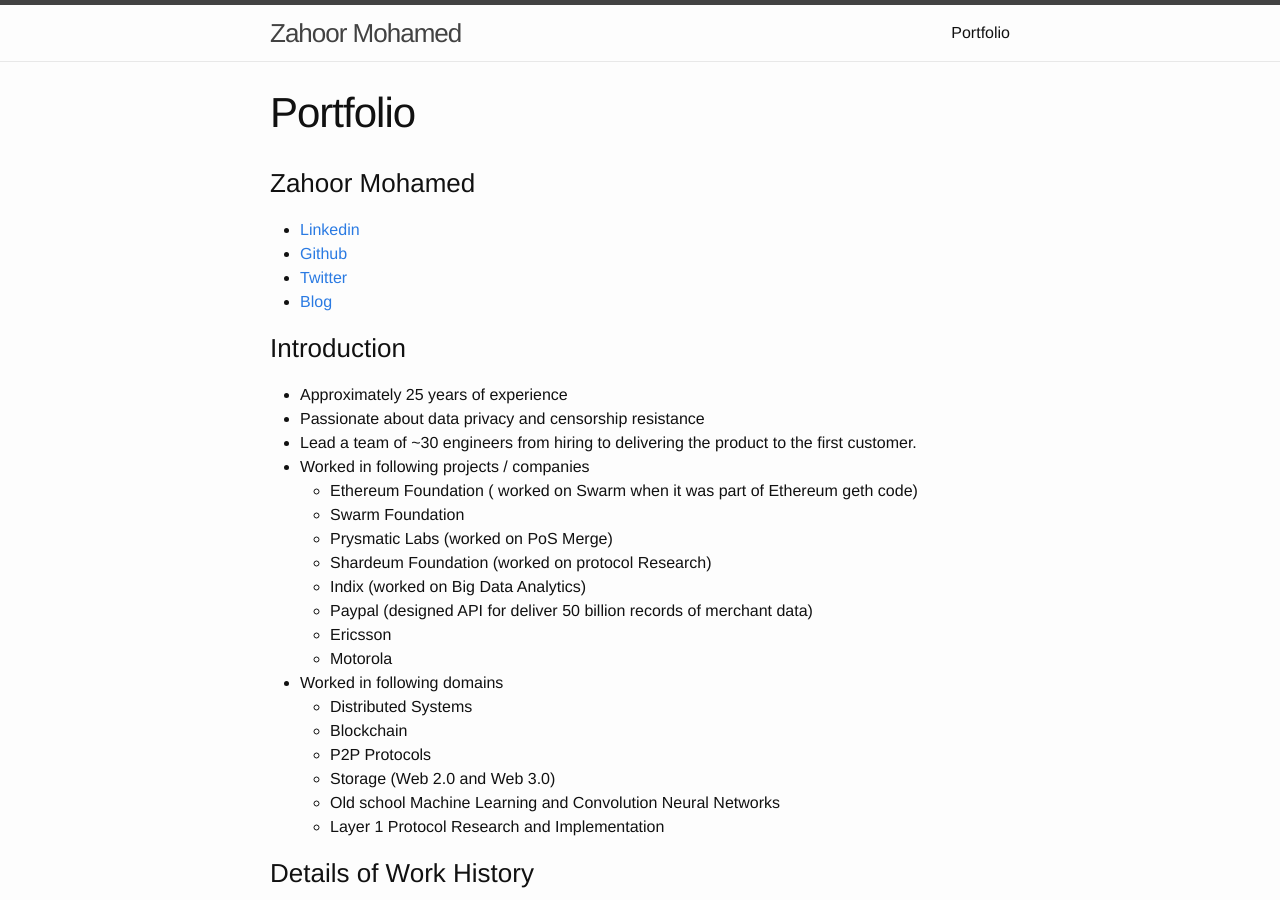
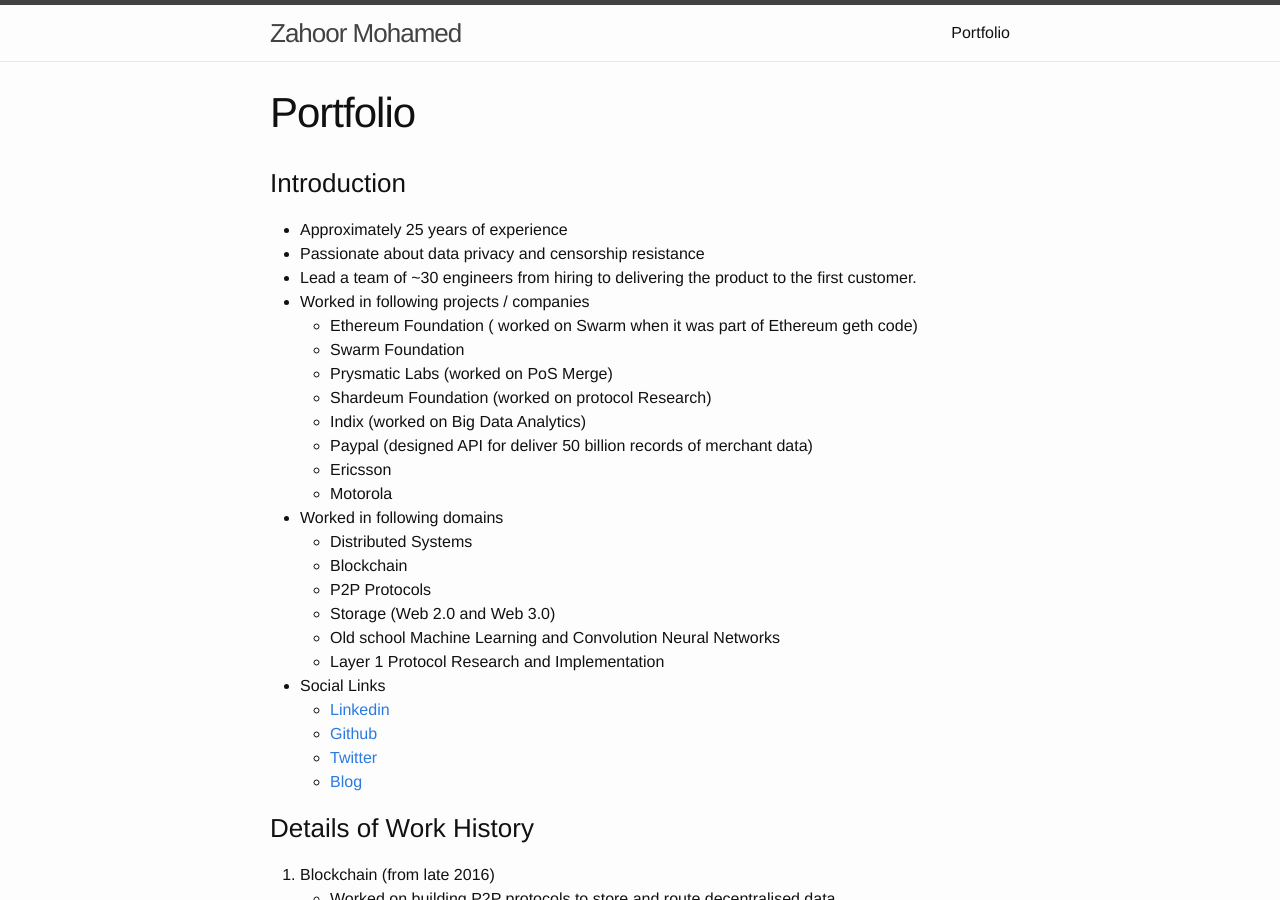
Before and after one commit to jmozah/jmozah.github.io, a Jekyll site: the page built from about.md, in a window 1280 px wide and 900 px high. Built offline with Jekyll 4.4.1, drawn with Linux system fonts in a browser that asks for light colours.

Commit message:
Update about.md

```diff
--- a/about.md
+++ b/about.md
@@ -4,15 +4,7 @@ title: Portfolio
 permalink: /links/
 ---
 
-### Zahoor Mohamed
-- [Linkedin](https://www.linkedin.com/in/j-mohamed-zahoor-294b1020/)
-- [Github](https://github.com/jmozah)
-- [Twitter](https://twitter.com/jmohamedzahoor)
-- [Blog](https://zahoor.medium.com/)
-
-
 ### Introduction
-
 - Approximately 25 years of experience
 - Passionate about data privacy and censorship resistance
 - Lead a team of ~30 engineers from hiring to delivering the product to the first customer.
@@ -32,8 +24,11 @@ permalink: /links/
   - Storage (Web 2.0 and Web 3.0)
   - Old school Machine Learning and Convolution Neural Networks
   - Layer 1 Protocol Research and Implementation
-
-
+- Social Links
+  - [Linkedin](https://www.linkedin.com/in/j-mohamed-zahoor-294b1020/)
+  - [Github](https://github.com/jmozah)
+  - [Twitter](https://twitter.com/jmohamedzahoor)
+  - [Blog](https://zahoor.medium.com/)
 
 ### Details of Work History
 
```
